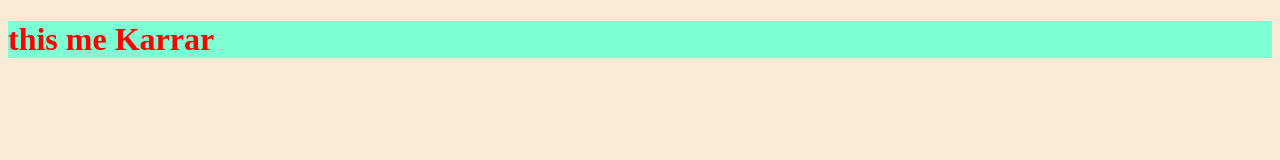
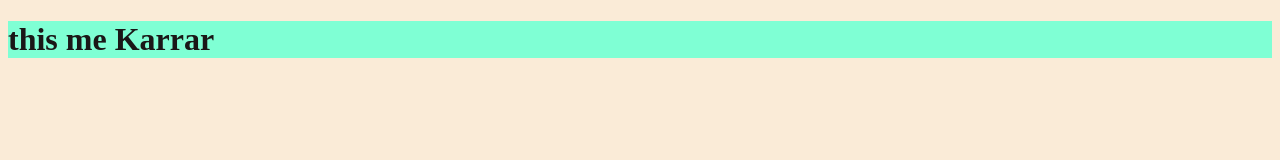
Before and after one commit to KarrarJabbar/kokaking, a plain HTML site: page index.html in a window 1280 px wide. Drawn offline with Linux system fonts and the light colour scheme.

Commit message:
this my css change

```diff
--- a/css.css
+++ b/css.css
@@ -1,5 +1,5 @@
 h1 {
-    color: red;
+    color: rgb(26, 23, 23);
     background-color: aquamarine;
 }
 body {
```
